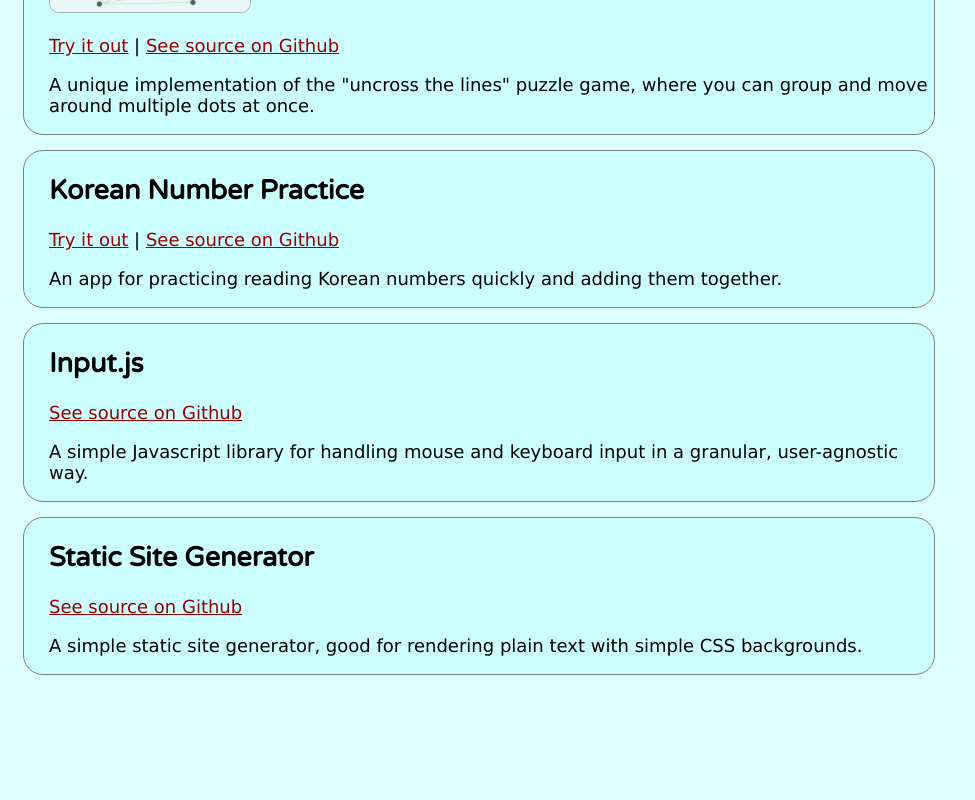
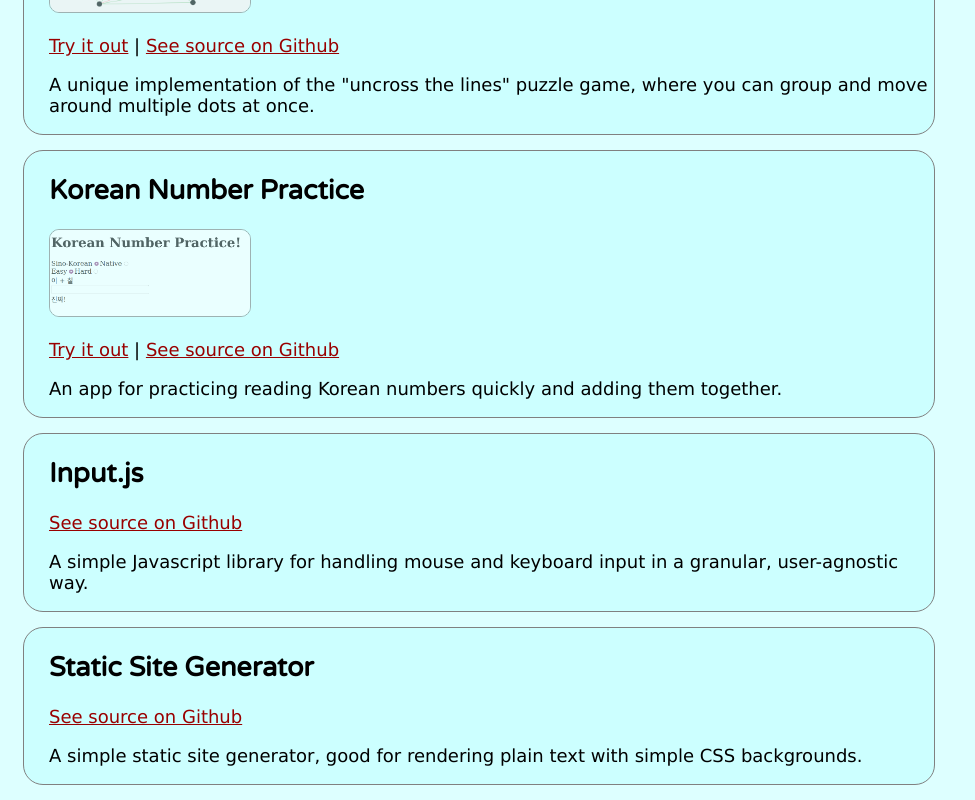
Before and after one commit to jjayeon/my-homepage, a React app: page / in a window 1280 px wide. Shown: the part 726-1526 px from the top of the page, without its empty margins (0-975 px from the left). Before the commit the page ends 1416 px from the top, so only its background shows below. Built offline with nearby package versions, Linux system fonts and the light colour scheme.

Commit message:
added image

```diff
--- a/src/App.js
+++ b/src/App.js
@@ -5,6 +5,7 @@ import "./App.css";
 
 import bulletimgurl from "./assets/bullet hell js.png";
 import uncrossimgurl from "./assets/uncross the lines.png";
+import koreanimgurl from "./assets/korean number practice.png";
 
 function App() {
     return (
@@ -42,6 +43,7 @@ function App() {
                 <Card
                     title="Korean Number Practice"
                     copy="An app for practicing reading Korean numbers quickly and adding them together."
+                    img={koreanimgurl}
                     liveurl="https://korean-number-practice.netlify.app"
                     giturl="https://github.com/jjayeon/korean-number-practice-2"
                 />
```
Also changed, not shown: src/assets/korean number practice.png (added).
